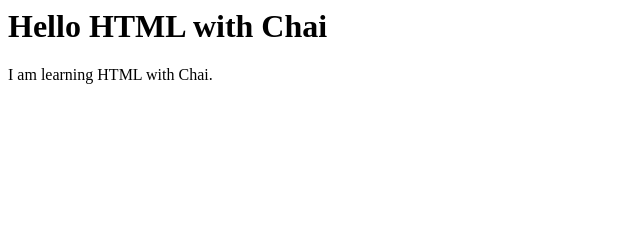
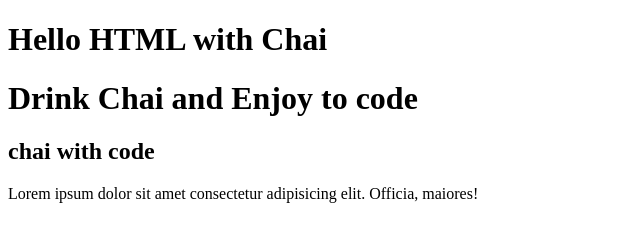
Before and after one commit to dipeshxhy/ChaiCode-Complete-WebDev-Cohort1.0, a plain HTML site: page 03.Intoduction-To-Web/HTML/01.Chai.html in a window 1280 px wide. Shown: the whole page, without its empty margins (0-640 px from the left). Drawn offline with Linux system fonts and the light colour scheme.

Commit message:
feat(01.chai.html) : write more tags with emmet shortcut

```diff
--- a/03.Intoduction-To-Web/HTML/01.Chai.html
+++ b/03.Intoduction-To-Web/HTML/01.Chai.html
@@ -1,2 +1,22 @@
-<h1>Hello HTML with Chai</h1>
-<p>I am learning HTML with Chai.</p>
+<!DOCTYPE html>
+<html lang="en">
+  <head>
+    <meta charset="UTF-8" />
+    <meta name="viewport" content="width=device-width, initial-scale=1.0" />
+    <title>Chai</title>
+  </head>
+  <body>
+    <h1>Hello HTML with Chai</h1>
+    <div>
+      <h1>Drink Chai and Enjoy to code</h1>
+    </div>
+
+    <section>
+      <h2>chai with code</h2>
+      <p>
+        Lorem ipsum dolor sit amet consectetur adipisicing elit. Officia,
+        maiores!
+      </p>
+    </section>
+  </body>
+</html>
```
